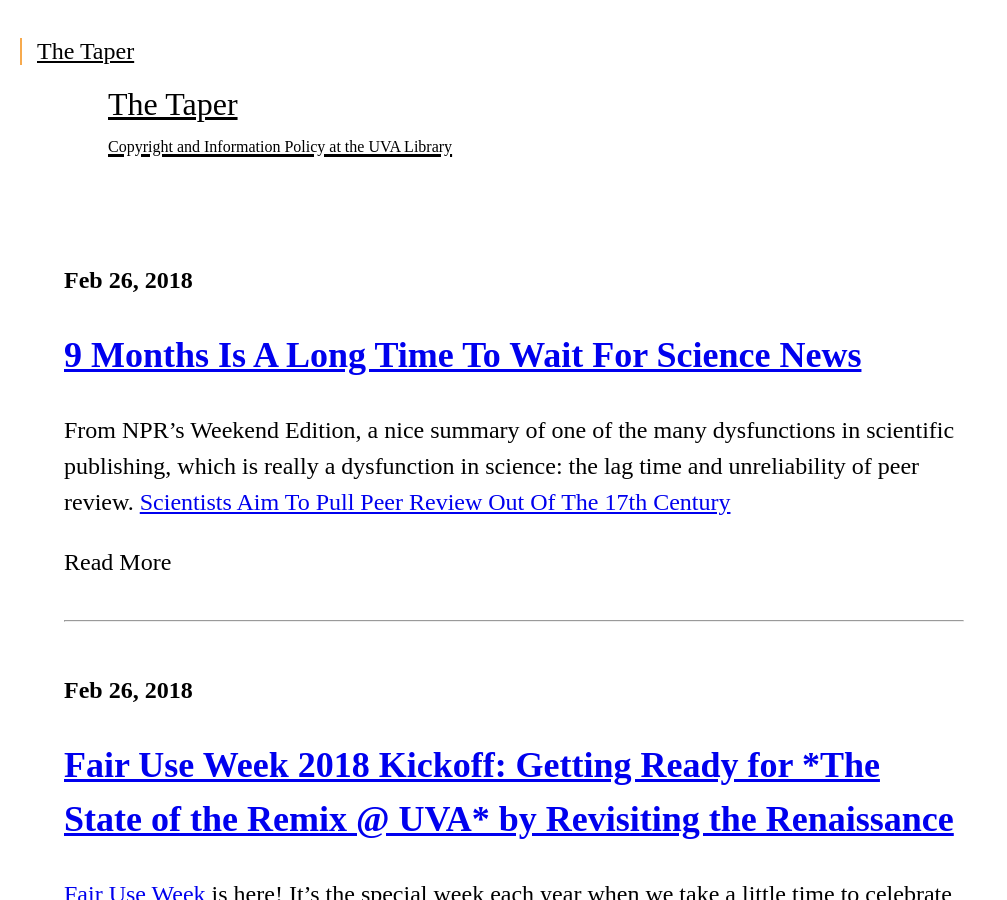
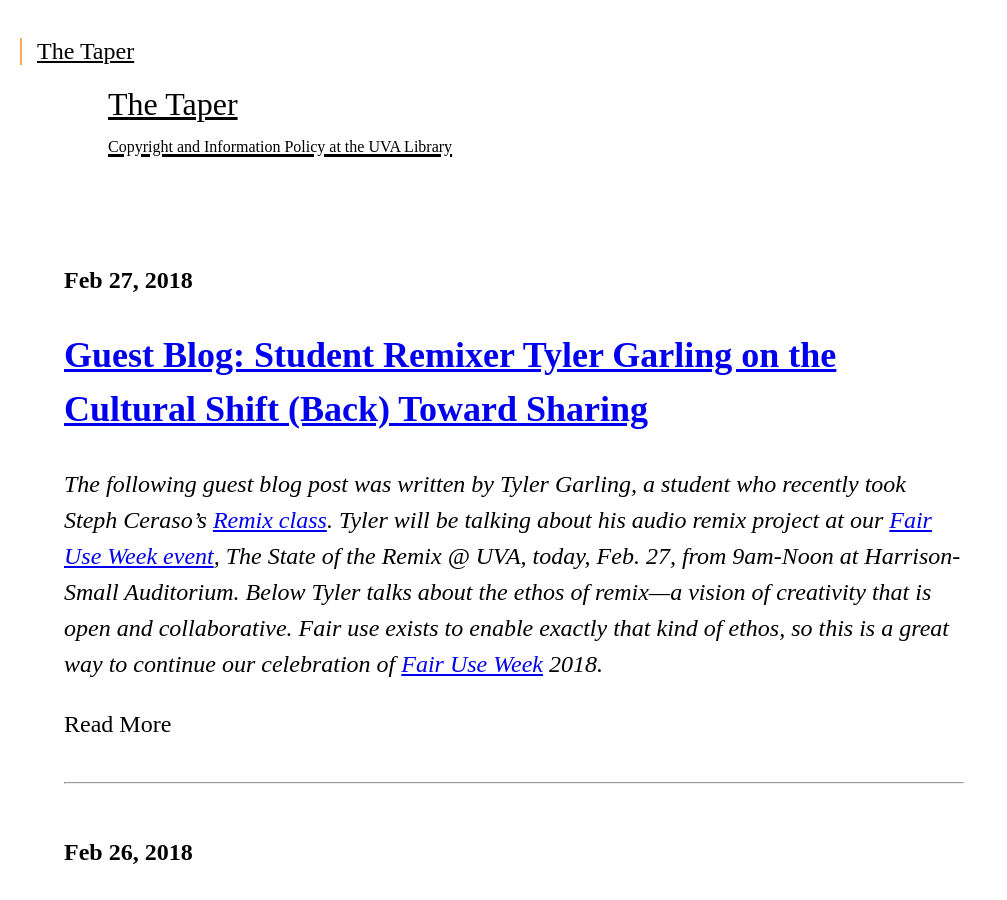
Before and after one commit to uvalib/thetaper, a Jekyll site: the page built from index.html, in a window 1280 px wide and 900 px high. Shown: the whole window, without its empty margins (0-1007 px from the left). Built offline with Jekyll 4.4.1, drawn with Linux system fonts in a browser that asks for light colours; some web fonts are replaced; comment, search, counter and statistics services are not loaded.

Commit message:
Create 2018-02-26-guest-blog-student-remixer-tyler-garling-on-the-cultural-shift-back-toward-sharing.md

```diff
--- a/_posts/2018-02-26-guest-blog-student-remixer-tyler-garling-on-the-cultural-shift-back-toward-sharing.md
+++ b/_posts/2018-02-26-guest-blog-student-remixer-tyler-garling-on-the-cultural-shift-back-toward-sharing.md
@@ -1,11 +1,16 @@
 ---
 layout: post
-published: false
+published: true
 comments: true
 date: '2018-02-26 23:20 -0500'
 title: >-
   Guest Blog: Student Remixer Tyler Garling on the Cultural Shift (Back) Toward
   Sharing
+categories:
+  - fair use week
+  - fair use
+  - remix
+  - guest blog
 ---
 
 *The following guest blog post was written by Tyler Garling, a student who recently took Steph Ceraso’s [Remix class](https://digitalwritingremix.wordpress.com/). Tyler will be talking about his audio remix project at our [Fair Use Week event](https://www.facebook.com/events/170977473523442/), The State of the Remix @ UVA, today, Feb. 27, from 9am-Noon at Harrison-Small Auditorium. Below Tyler talks about the ethos of remix—a vision of creativity that is open and collaborative. Fair use exists to enable exactly that kind of ethos, so this is a great way to continue our celebration of [Fair Use Week](https://fairuseweek.org) 2018.*
```
